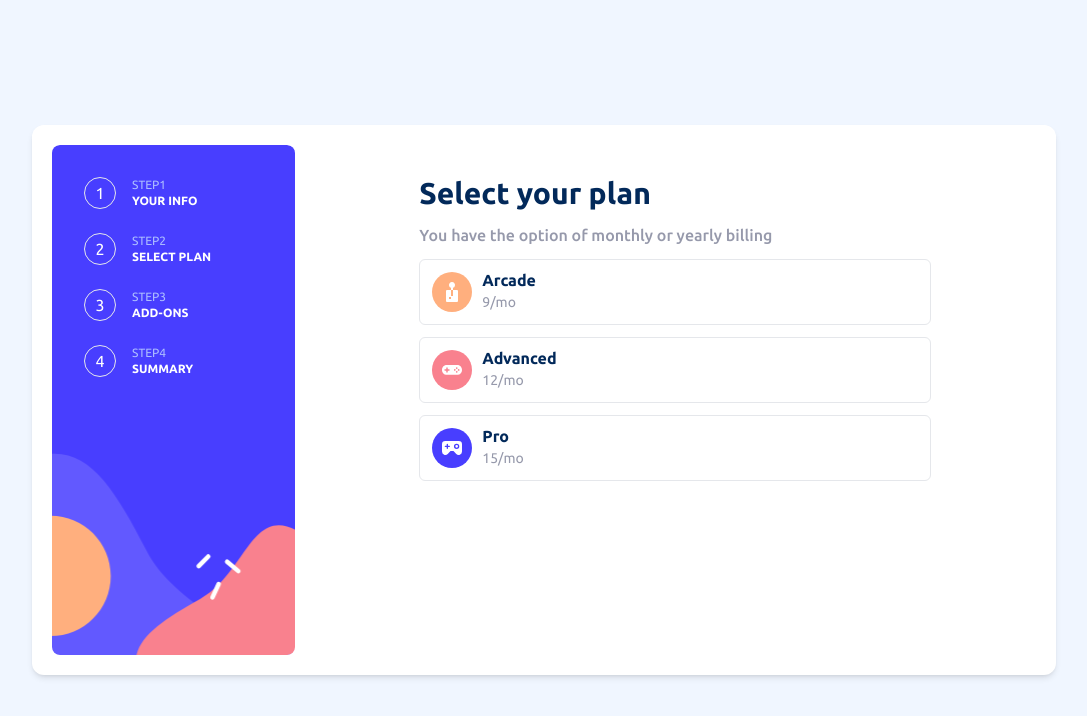
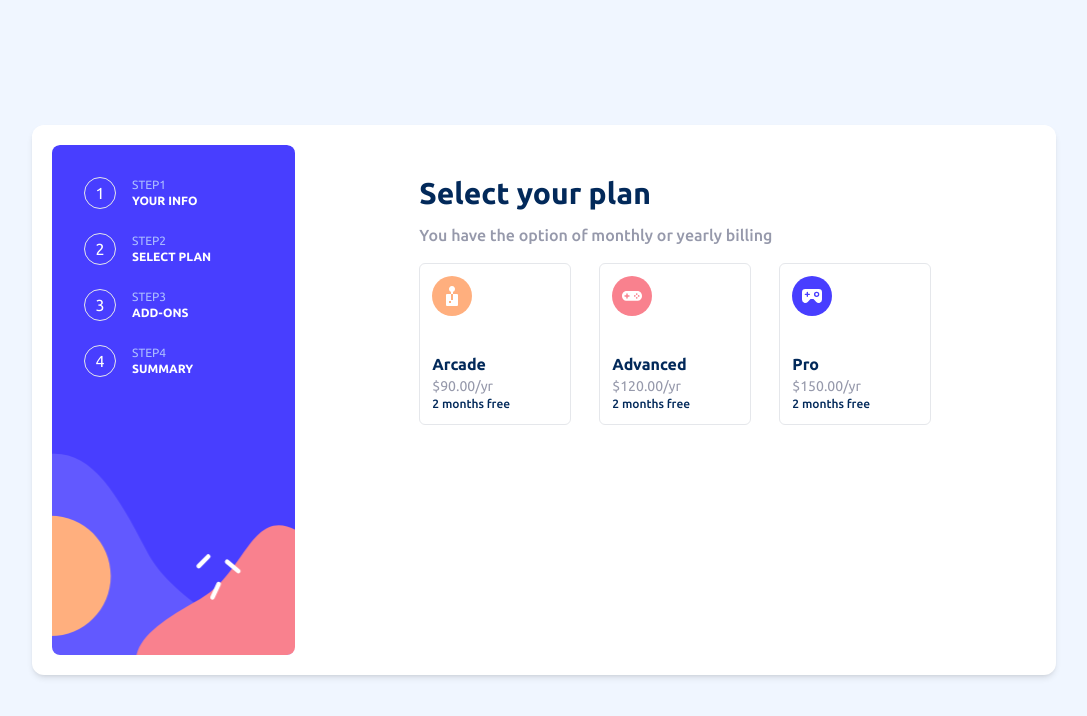
Before and after one commit to HenryAprendo/multi-step-forms, an Angular app: page / in a window 1280 px wide. Shown: the top 716 px of the page, without its empty margins (96-1183 px from the left). Built offline with nearby package versions, Linux system fonts and the light colour scheme.

Commit message:
Finalización de la card-plan en responsive design

```diff
--- a/src/app/components/select-plan/select-plan.component.html
+++ b/src/app/components/select-plan/select-plan.component.html
@@ -4,8 +4,8 @@
     <app-form-title>Select your plan</app-form-title>
     <app-form-description>You have the option of monthly or yearly billing</app-form-description>
 
-    <ul class="space-y-3">
-      <li *ngFor="let plan of plans" class="cursor-pointer">
+    <ul class="space-y-3 md:space-y-0 md:flex md:flex-row md:justify-between md:items-center md:gap-x-5 xl:gap-x-7">
+      <li *ngFor="let plan of plans" class="w-auto md:w-1/3 hover:cursor-pointer">
         <app-card-plan
           [plan]="plan"
           [choosePlan]="chooseMonthYearly"
--- a/src/app/components/select-plan/select-plan.component.ts
+++ b/src/app/components/select-plan/select-plan.component.ts
@@ -24,7 +24,7 @@ export class SelectPlanComponent {
 
   selectedId = 0;
 
-  chooseMonthYearly = false;
+  chooseMonthYearly = true;
 
   toggleChooseMonthYearly() {
     this.chooseMonthYearly = !this.chooseMonthYearly;
--- a/src/app/components/shared/card-plan/card-plan.component.ts
+++ b/src/app/components/shared/card-plan/card-plan.component.ts
@@ -10,15 +10,17 @@ import { Plan } from 'src/app/data/plans';
     <article
       *ngIf="plan"
       (click)="selectedPlan()"
-      class="flex gap-x-2.5 border p-3 rounded-md"
-      [ngClass]="planId === plan.id ? 'bg-magnolia border-marine-blue' : '' "
+      class="flex gap-x-2.5 border p-3 rounded-md md:flex-col md:gap-y-8 xl:gap-y-10"
+      [ngClass]="planId === plan.id ? 'bg-magnolia border-light-blue' : '' "
     >
       <figure>
         <img [src]="plan.image" [alt]="plan.title">
       </figure>
       <div class="-mt-1">
         <h2 class="text-marine-blue text-base font-semibold mb-0" >{{plan.title}}</h2>
-        <p class="text-cool-gray text-sm" >{{choosePlan ? plan.cost * 10 : plan.cost}}{{choosePlan ? '/yr' : '/mo'}}</p>
+        <!-- <p class="text-cool-gray text-sm" > $ {{choosePlan ? plan.cost * 10 : plan.cost }}{{choosePlan ? '/yr' : '/mo'}}</p> -->
+        <p class="text-cool-gray text-sm" *ngIf="!choosePlan" >{{ plan.cost | currency }}/mo</p>
+        <p class="text-cool-gray text-sm" *ngIf="choosePlan" >{{ plan.cost * 10 | currency }}/yr</p>
         <p class="text-xs text-marine-blue font-medium" *ngIf="choosePlan">{{plan.promotions}}</p>
       </div>
     </article>
@@ -27,6 +29,7 @@ import { Plan } from 'src/app/data/plans';
   ]
 })
 export class CardPlanComponent {
+
 
   @Input() plan!:Plan;
 
--- a/src/app/components/shared/form-description/form-description.component.ts
+++ b/src/app/components/shared/form-description/form-description.component.ts
@@ -6,7 +6,7 @@ import { CommonModule } from '@angular/common';
   standalone: true,
   imports: [CommonModule],
   template: `
-      <p class="text-sm text-cool-gray font-medium mb-2 xl:text-base xl:mb-3">
+      <p class="text-sm text-cool-gray font-medium mb-2 xl:text-base xl:mb-4">
         <ng-content></ng-content>
       </p>
   `,
```
